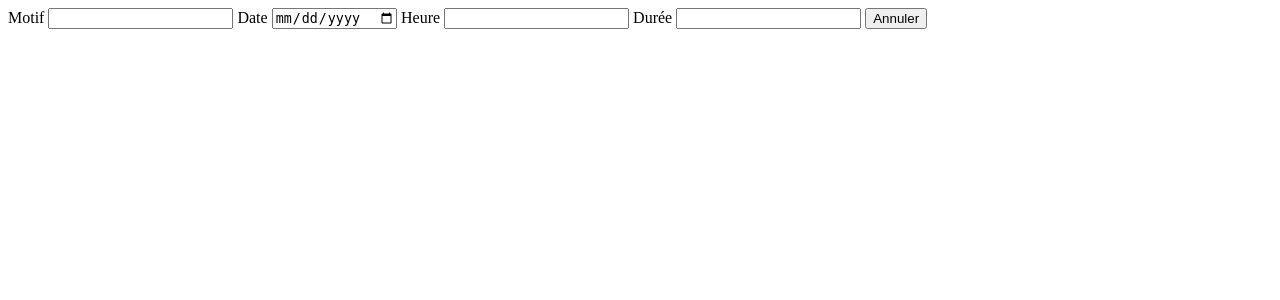
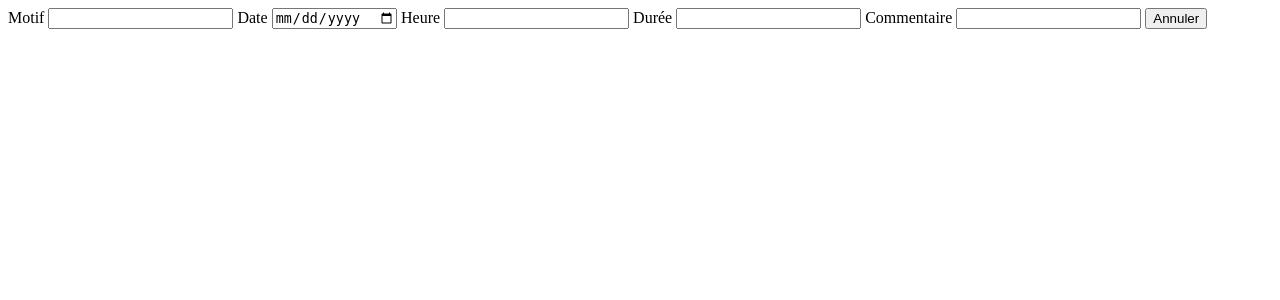
Before and after one commit to Shidory/TakeDate, a CodeIgniter app: page /database/ in a window 1280 px wide. Shown: the top 300 px of the page. Run offline with CodeIgniter, Linux system fonts and the light colour scheme.

Commit message:
[ADD] modification de la methode annuler rdv

```diff
--- a/application/controllers/client/ClientController.php
+++ b/application/controllers/client/ClientController.php
@@ -9,6 +9,10 @@ class ClientController extends CI_Controller {
 	}
 
 	public function annuler_rdv(){
+		$id = $this->input->get("id");
 
+		if (isset($id)){
+
+		}
 	}
 }
--- a/application/views/annuler_view.php
+++ b/application/views/annuler_view.php
@@ -16,6 +16,8 @@
     <input type="text" name ="heure">
     <label for="duree">Durée</label>
     <input type="text" name ="duree">
+    <label for="commentaire">Commentaire</label>
+    <input type="text" name ="commentaire">
     <input type="submit" value = "Annuler">
     </form>
 </body>
--- a/application/views/modifier_view.php
+++ b/application/views/modifier_view.php
@@ -16,6 +16,8 @@
     <input type="text" name ="heure">
     <label for="duree">Durée</label>
     <input type="text" name ="duree">
+    <label for="commentaire">Commentaire</label>
+    <input type="text" name ="commentaire">
     <input type="submit" value = "Modifier">
 </body>
 </html>
```
